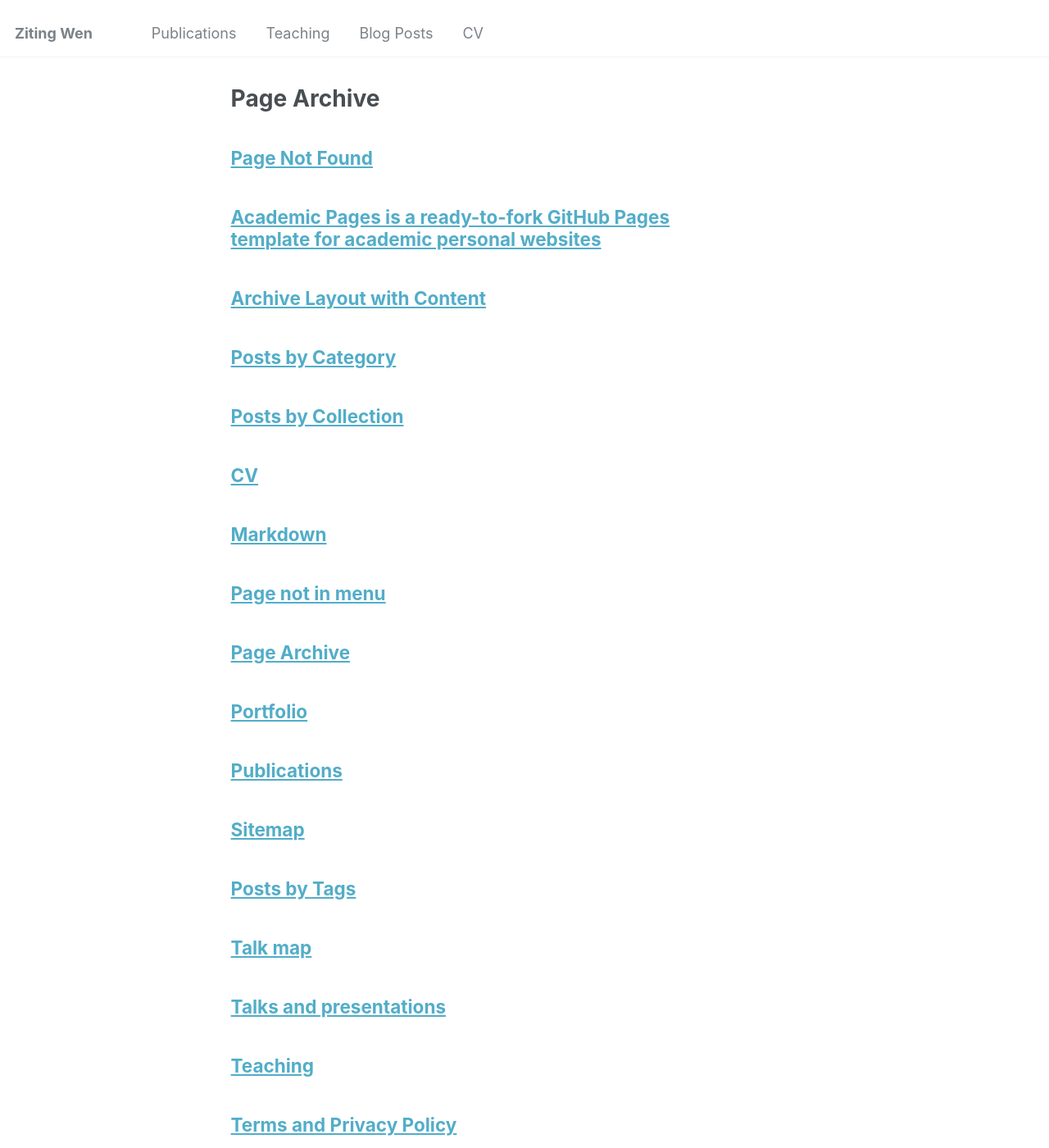
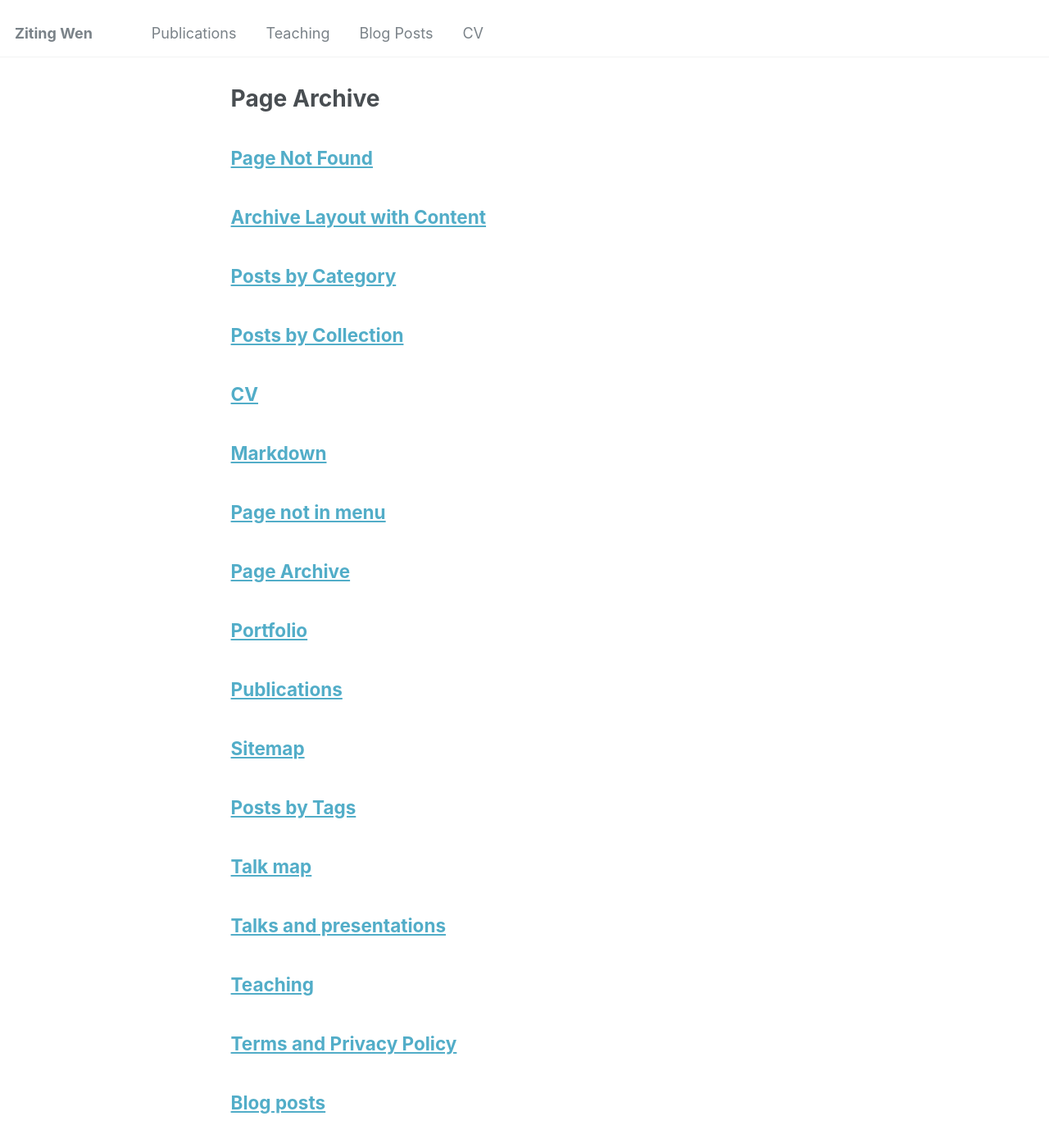
Before and after one commit to ZiTingW/ZiTingW.github.io, a Jekyll site: the page built from _pages/page-archive.html, in a window 1280 px wide and 1400 px high. Shown: the whole window at 82% size. Built offline with Jekyll 4.4.1, drawn with Linux system fonts in a browser that asks for light colours; part of the change alters nothing that is shown; some of the changed text lies outside the part shown.

Commit message:
Update about.md

```diff
--- a/_pages/about.md
+++ b/_pages/about.md
@@ -1,49 +1,6 @@
----
-permalink: /
-title: "Academic Pages is a ready-to-fork GitHub Pages template for academic personal websites"
-author_profile: true
-redirect_from:
-  - /about/
-  - /about.html
----
-
-This is the front page of a website that is powered by the [Academic Pages template](https://github.com/academicpages/academicpages.github.io) and hosted on GitHub pages. [GitHub pages](https://pages.github.com) is a free service in which websites are built and hosted from code and data stored in a GitHub repository, automatically updating when a new commit is made to the repository. This template was forked from the [Minimal Mistakes Jekyll Theme](https://mmistakes.github.io/minimal-mistakes/) created by Michael Rose, and then extended to support the kinds of content that academics have: publications, talks, teaching, a portfolio, blog posts, and a dynamically-generated CV. You can fork [this template](https://github.com/academicpages/academicpages.github.io) right now, modify the configuration and markdown files, add your own PDFs and other content, and have your own site for free, with no ads!
 
 A data-driven personal website
 ======
 Like many other Jekyll-based GitHub Pages templates, Academic Pages makes you separate the website's content from its form. The content & metadata of your website are in structured markdown files, while various other files constitute the theme, specifying how to transform that content & metadata into HTML pages. You keep these various markdown (.md), YAML (.yml), HTML, and CSS files in a public GitHub repository. Each time you commit and push an update to the repository, the [GitHub pages](https://pages.github.com/) service creates static HTML pages based on these files, which are hosted on GitHub's servers free of charge.
 
 Many of the features of dynamic content management systems (like Wordpress) can be achieved in this fashion, using a fraction of the computational resources and with far less vulnerability to hacking and DDoSing. You can also modify the theme to your heart's content without touching the content of your site. If you get to a point where you've broken something in Jekyll/HTML/CSS beyond repair, your markdown files describing your talks, publications, etc. are safe. You can rollback the changes or even delete the repository and start over - just be sure to save the markdown files! Finally, you can also write scripts that process the structured data on the site, such as [this one](https://github.com/academicpages/academicpages.github.io/blob/master/talkmap.ipynb) that analyzes metadata in pages about talks to display [a map of every location you've given a talk](https://academicpages.github.io/talkmap.html).
-
-Getting started
-======
-1. Register a GitHub account if you don't have one and confirm your e-mail (required!)
-1. Fork [this template](https://github.com/academicpages/academicpages.github.io) by clicking the "Use this template" button in the top right.
-1. Go to the repository's settings (rightmost item in the tabs that start with "Code", should be below "Unwatch"). Rename the repository "[your GitHub username].github.io", which will also be your website's URL.
-1. Set site-wide configuration and create content & metadata (see below -- also see [this set of diffs](http://archive.is/3TPas) showing what files were changed to set up [an example site](https://getorg-testacct.github.io) for a user with the username "getorg-testacct")
-1. Upload any files (like PDFs, .zip files, etc.) to the files/ directory. They will appear at https://[your GitHub username].github.io/files/example.pdf.
-1. Check status by going to the repository settings, in the "GitHub pages" section
-
-Site-wide configuration
-------
-The main configuration file for the site is in the base directory in [_config.yml](https://github.com/academicpages/academicpages.github.io/blob/master/_config.yml), which defines the content in the sidebars and other site-wide features. You will need to replace the default variables with ones about yourself and your site's github repository. The configuration file for the top menu is in [_data/navigation.yml](https://github.com/academicpages/academicpages.github.io/blob/master/_data/navigation.yml). For example, if you don't have a portfolio or blog posts, you can remove those items from that navigation.yml file to remove them from the header.
-
-Create content & metadata
-------
-For site content, there is one markdown file for each type of content, which are stored in directories like _publications, _talks, _posts, _teaching, or _pages. For example, each talk is a markdown file in the [_talks directory](https://github.com/academicpages/academicpages.github.io/tree/master/_talks). At the top of each markdown file is structured data in YAML about the talk, which the theme will parse to do lots of cool stuff. The same structured data about a talk is used to generate the list of talks on the [Talks page](https://academicpages.github.io/talks), each [individual page](https://academicpages.github.io/talks/2012-03-01-talk-1) for specific talks, the talks section for the [CV page](https://academicpages.github.io/cv), and the [map of places you've given a talk](https://academicpages.github.io/talkmap.html) (if you run this [python file](https://github.com/academicpages/academicpages.github.io/blob/master/talkmap.py) or [Jupyter notebook](https://github.com/academicpages/academicpages.github.io/blob/master/talkmap.ipynb), which creates the HTML for the map based on the contents of the _talks directory).
-
-**Markdown generator**
-
-The repository includes [a set of Jupyter notebooks](https://github.com/academicpages/academicpages.github.io/tree/master/markdown_generator
-) that converts a CSV containing structured data about talks or presentations into individual markdown files that will be properly formatted for the Academic Pages template. The sample CSVs in that directory are the ones I used to create my own personal website at stuartgeiger.com. My usual workflow is that I keep a spreadsheet of my publications and talks, then run the code in these notebooks to generate the markdown files, then commit and push them to the GitHub repository.
-
-How to edit your site's GitHub repository
-------
-Many people use a git client to create files on their local computer and then push them to GitHub's servers. If you are not familiar with git, you can directly edit these configuration and markdown files directly in the github.com interface. Navigate to a file (like [this one](https://github.com/academicpages/academicpages.github.io/blob/master/_talks/2012-03-01-talk-1.md) and click the pencil icon in the top right of the content preview (to the right of the "Raw | Blame | History" buttons). You can delete a file by clicking the trashcan icon to the right of the pencil icon. You can also create new files or upload files by navigating to a directory and clicking the "Create new file" or "Upload files" buttons.
-
-Example: editing a markdown file for a talk
-![Editing a markdown file for a talk](/images/editing-talk.png)
-
-For more info
-------
-More info about configuring Academic Pages can be found in [the guide](https://academicpages.github.io/markdown/), the [growing wiki](https://github.com/academicpages/academicpages.github.io/wiki), and you can always [ask a question on GitHub](https://github.com/academicpages/academicpages.github.io/discussions). The [guides for the Minimal Mistakes theme](https://mmistakes.github.io/minimal-mistakes/docs/configuration/) (which this theme was forked from) might also be helpful.
```
